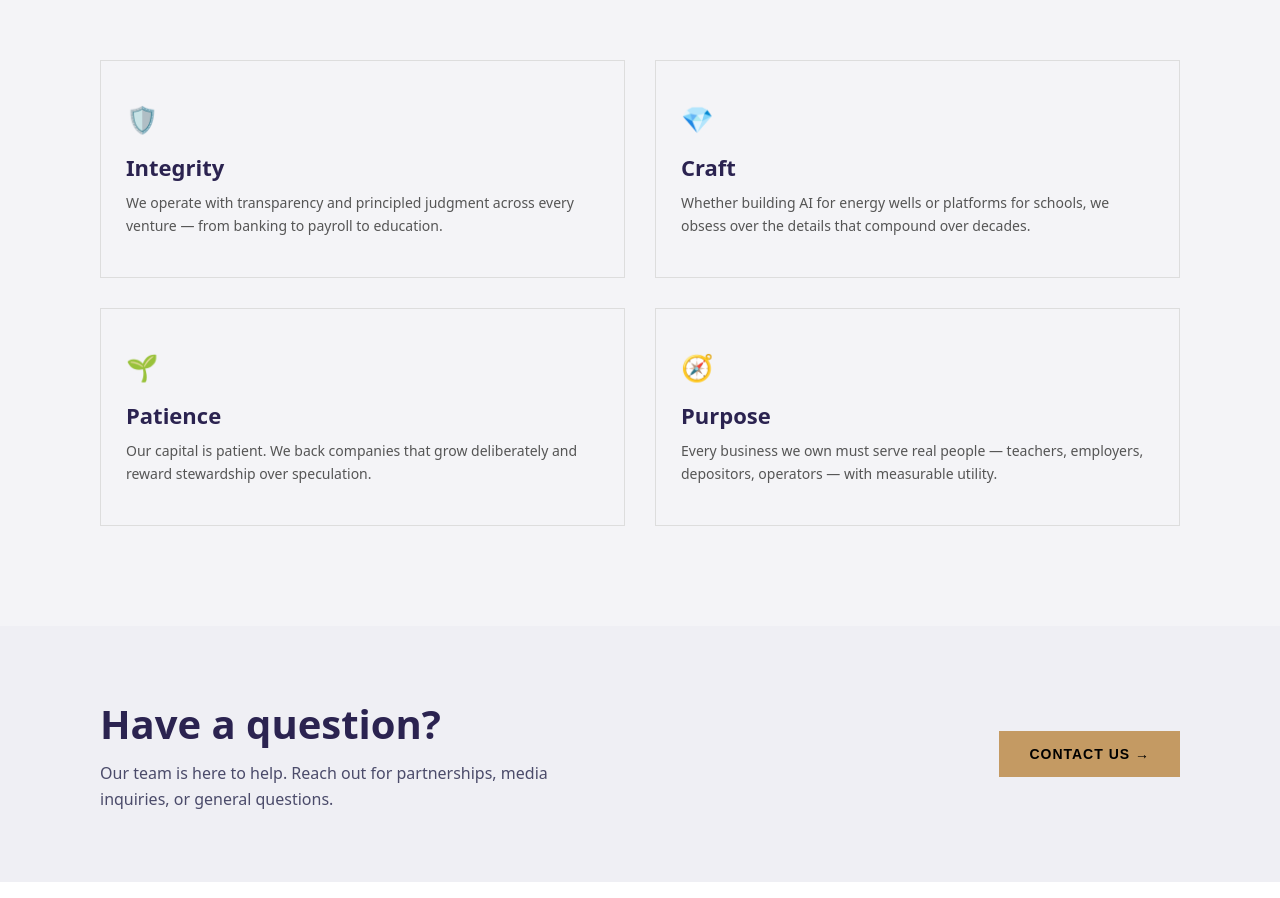
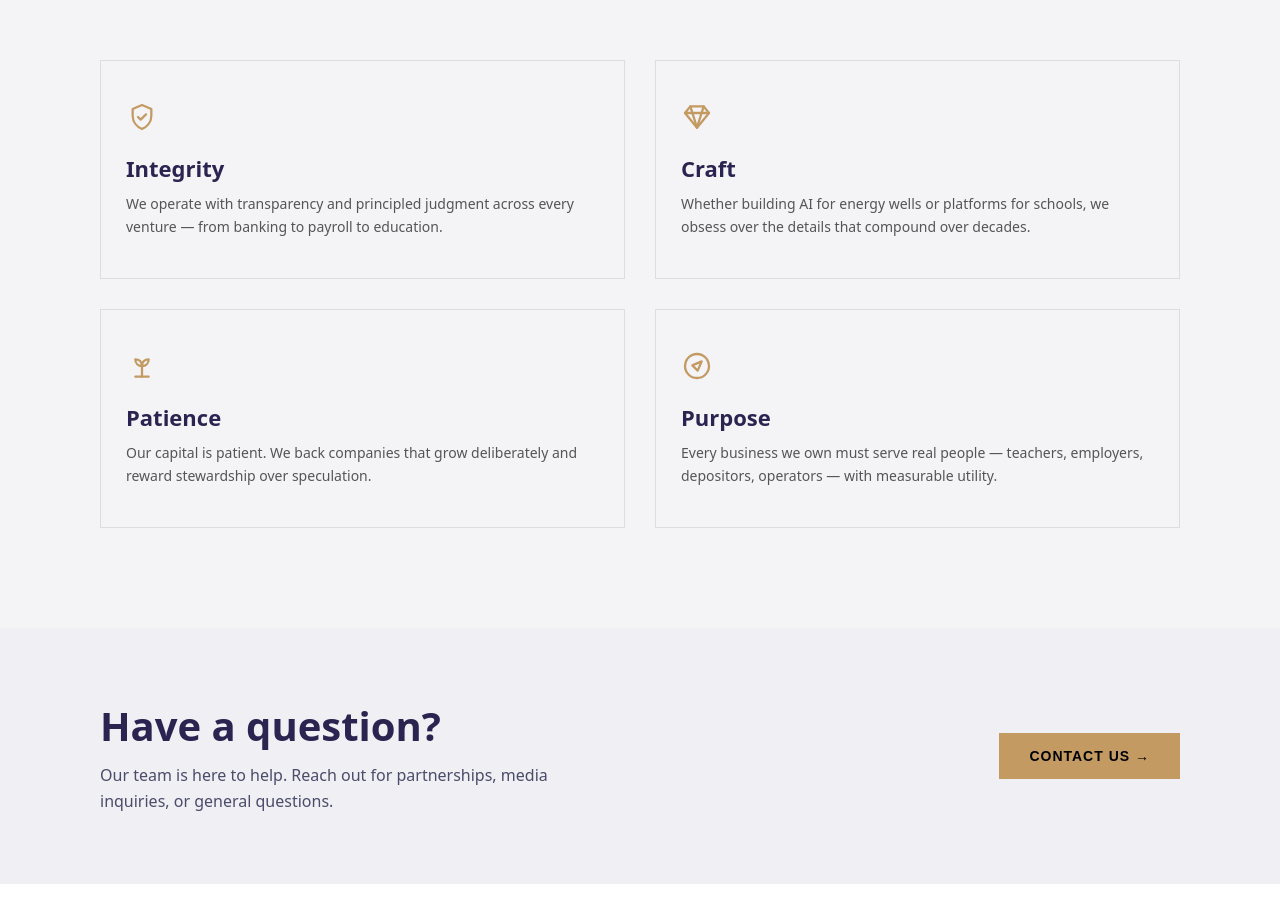
Before and after one commit to its-malaika16/phoenicia-capital, a React (Vite) app: page /story in a window 1280 px wide. Shown: the part 2181-3079 px from the top of the page. Built offline with nearby package versions, Linux system fonts and the light colour scheme.

Commit message:
changed font color

```diff
--- a/src/components/ProductsPage/Products.css
+++ b/src/components/ProductsPage/Products.css
@@ -76,7 +76,7 @@
 /* Description */
 .product-content p {
   font-size: 16px;
-  color: #444;
+  color: #444 !important;
   line-height: 1.6;
   margin-bottom: 20px;
 }
--- a/src/components/StoryPage/ValueSection.css
+++ b/src/components/StoryPage/ValueSection.css
@@ -88,3 +88,23 @@
     font-size: 28px;
   }
 }
+/* ✅ ICON */
+.value-icon {
+  width: 32px;
+  height: 32px;
+
+  color: #c49a63;
+  margin-bottom: 20px;
+}
+
+.value-icon svg {
+  width: 32px;
+  height: 32px;
+
+  stroke: currentColor;
+  fill: none;
+
+  stroke-width: 1.7;
+  stroke-linecap: round;
+  stroke-linejoin: round;
+}
--- a/src/components/StoryPage/ValueSection.jsx
+++ b/src/components/StoryPage/ValueSection.jsx
@@ -1,25 +1,61 @@
 import "./ValueSection.css";
+
+/* ✅ Shield */
+const ShieldIcon = () => (
+  <svg viewBox="0 0 24 24">
+    <path d="M12 3l7 3v5c0 5-3.5 8.5-7 10-3.5-1.5-7-5-7-10V6l7-3z" />
+    <path d="M9 12l2 2 4-4" />
+  </svg>
+);
+
+/* ✅ Diamond */
+const DiamondIcon = () => (
+  <svg viewBox="0 0 24 24">
+    <path d="M7 4h10l4 5-9 11L3 9l4-5z" />
+    <path d="M7 4l5 16" />
+    <path d="M17 4l-5 16" />
+    <path d="M3 9h18" />
+  </svg>
+);
+
+/* ✅ Sprout */
+const SproutIcon = () => (
+  <svg viewBox="0 0 24 24">
+    <path d="M12 20v-8" />
+    <path d="M12 12c0-3-2-5-5-5 0 3 2 5 5 5z" />
+    <path d="M12 12c0-3 2-5 5-5 0 3-2 5-5 5z" />
+    <path d="M7 20h10" />
+  </svg>
+);
+
+/* ✅ Compass */
+const CompassIcon = () => (
+  <svg viewBox="0 0 24 24">
+    <circle cx="12" cy="12" r="9" />
+    <path d="M15.5 8.5l-3 7-4-4 7-3z" />
+  </svg>
+);
 
 const values = [
   {
     title: "Integrity",
     desc: "We operate with transparency and principled judgment across every venture — from banking to payroll to education.",
-    icon: "🛡️"
+    icon: <ShieldIcon />
   },
   {
     title: "Craft",
     desc: "Whether building AI for energy wells or platforms for schools, we obsess over the details that compound over decades.",
-    icon: "💎"
+    icon: <DiamondIcon />
   },
   {
     title: "Patience",
     desc: "Our capital is patient. We back companies that grow deliberately and reward stewardship over speculation.",
-    icon: "🌱"
+    icon: <SproutIcon />
   },
   {
     title: "Purpose",
     desc: "Every business we own must serve real people — teachers, employers, depositors, operators — with measurable utility.",
-    icon: "🧭"
+    icon: <CompassIcon />
   }
 ];
 
@@ -27,7 +63,6 @@ export default function ValuesSection() {
   return (
     <section className="values-section">
 
-      {/* Heading */}
       <div className="values-header">
         <span className="values-small">
           <span className="line"></span>
@@ -38,7 +73,6 @@ export default function ValuesSection() {
         <h2>The principles behind every venture.</h2>
       </div>
 
-      {/* Cards */}
       <div className="values-grid">
         {values.map((item, i) => (
           <div key={i} className="value-card">
```
